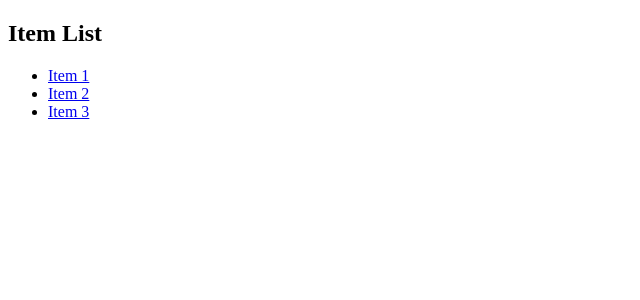
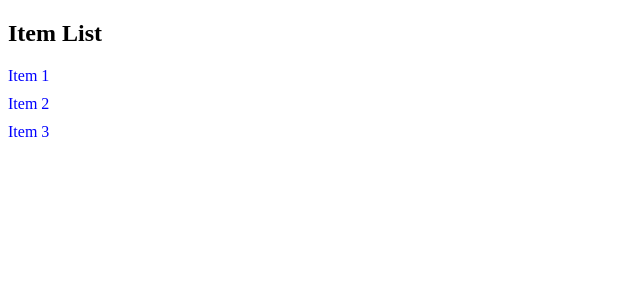
Before and after one commit to acciojob/router-list-DharminderPal, a React app: page / in a window 1280 px wide. Shown: the top 300 px of the page, without its empty margins (0-640 px from the left). Built offline with nearby package versions, Linux system fonts and the light colour scheme.

Commit message:
Update ItemList.js

```diff
--- a/src/components/ItemList.js
+++ b/src/components/ItemList.js
@@ -1,16 +1,24 @@
+import React from "react";
 import { Link } from 'react-router-dom';
 
-const ItemList = ({ items }) => (
+const ItemList = ({ items }) => {
+  return (
     <div>
       <h2>Item List</h2>
-    <ul>
+      <ul style={{ listStyle: 'none', padding: 0 }}>
         {items.map(item => (
-        <li key={item.id}>
-          <Link to={`/items/${item.id}`}>{item.name}</Link>
+          <li key={item.id} style={{ margin: '10px 0' }}>
+            <Link
+              to={`/items/${item.id}`}
+              style={{ textDecoration: 'none', color: 'blue' }}
+            >
+              {item.name}
+            </Link>
           </li>
         ))}
       </ul>
     </div>
   );
+};
 
 export default ItemList;
```
Lines whose indentation alone changed are shown as unchanged.
